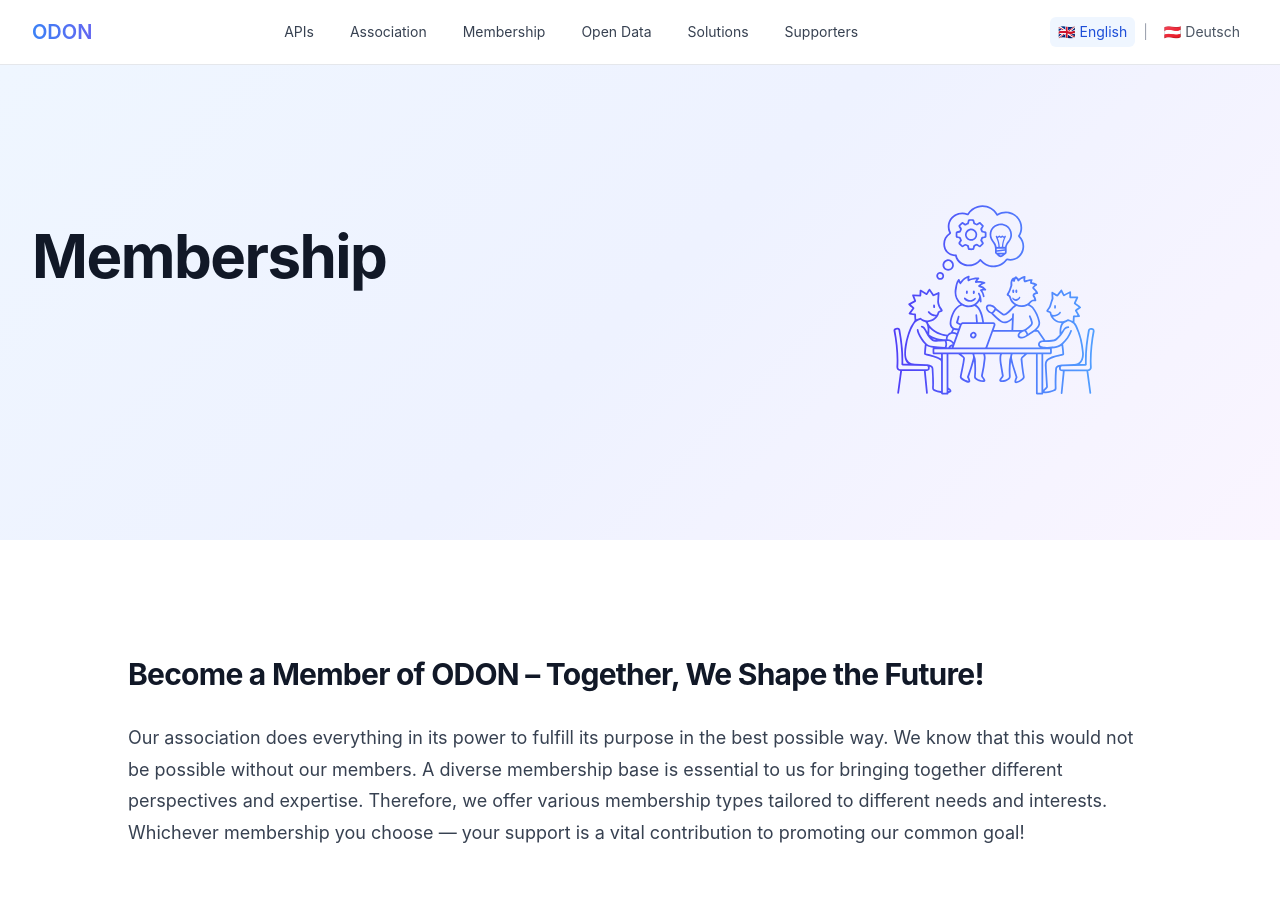
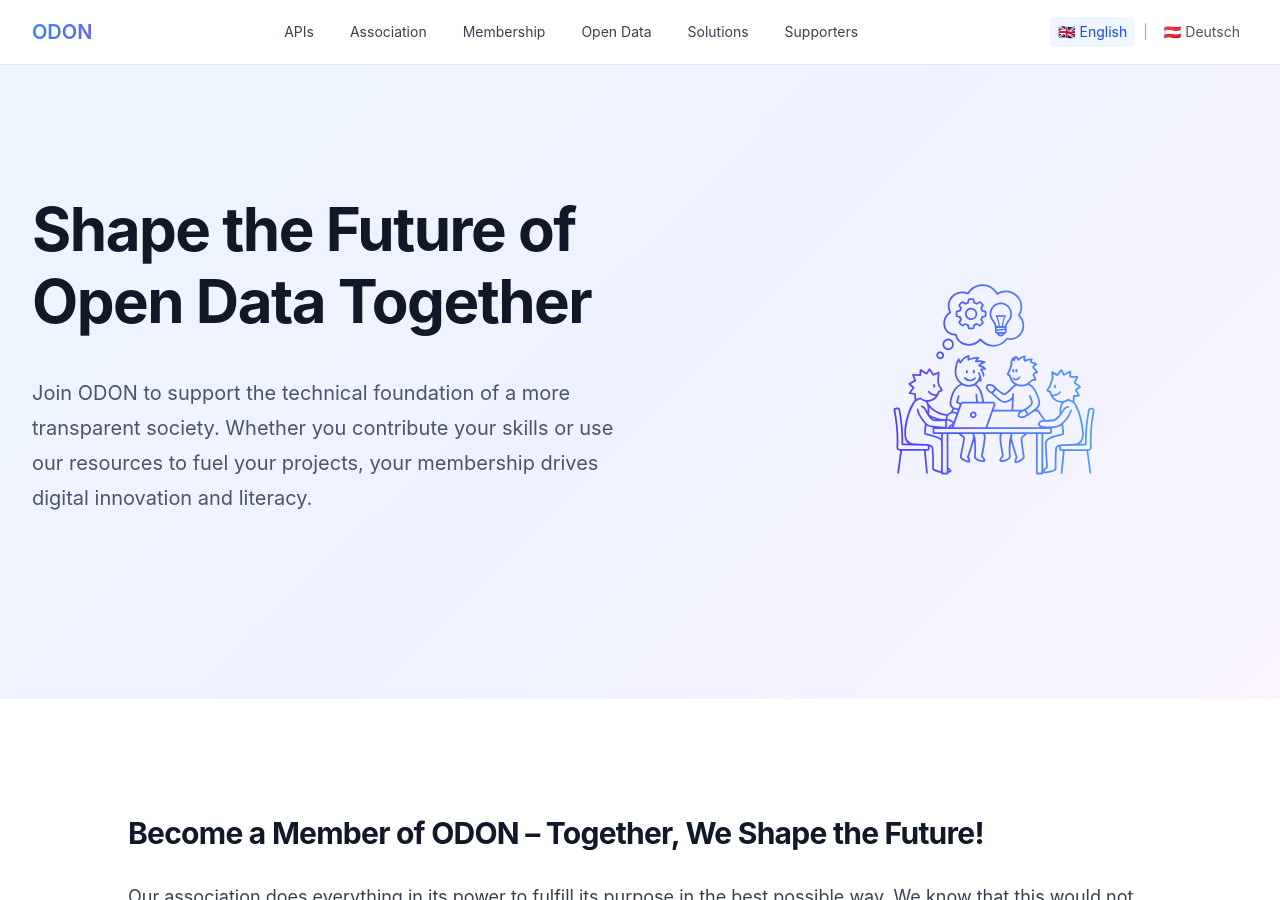
Before and after one commit to verein-odon/verein-odon.github.io, a Jekyll site: the page built from docs/en/membership.md, in a window 1280 px wide and 900 px high. Built offline with Jekyll 4.4.1, drawn with Linux system fonts in a browser that asks for light colours.

Commit message:
Improving hero section of membership (en) page

```diff
--- a/docs/_data/heros.yaml
+++ b/docs/_data/heros.yaml
@@ -61,7 +61,8 @@
     alt_text: "Value flows in the association"
 membership:
   en:
-    hero-title: "Membership"
+    hero-title: "Shape the Future of Open Data Together"
+    hero-subtitle: "Join ODON to support the technical foundation of a more transparent society. Whether you contribute your skills or use our resources to fuel your projects, your membership drives digital innovation and literacy."
     image_src: "/assets/images/heros/membership.svg"
     alt_text: "People at a table"
   de:
```
